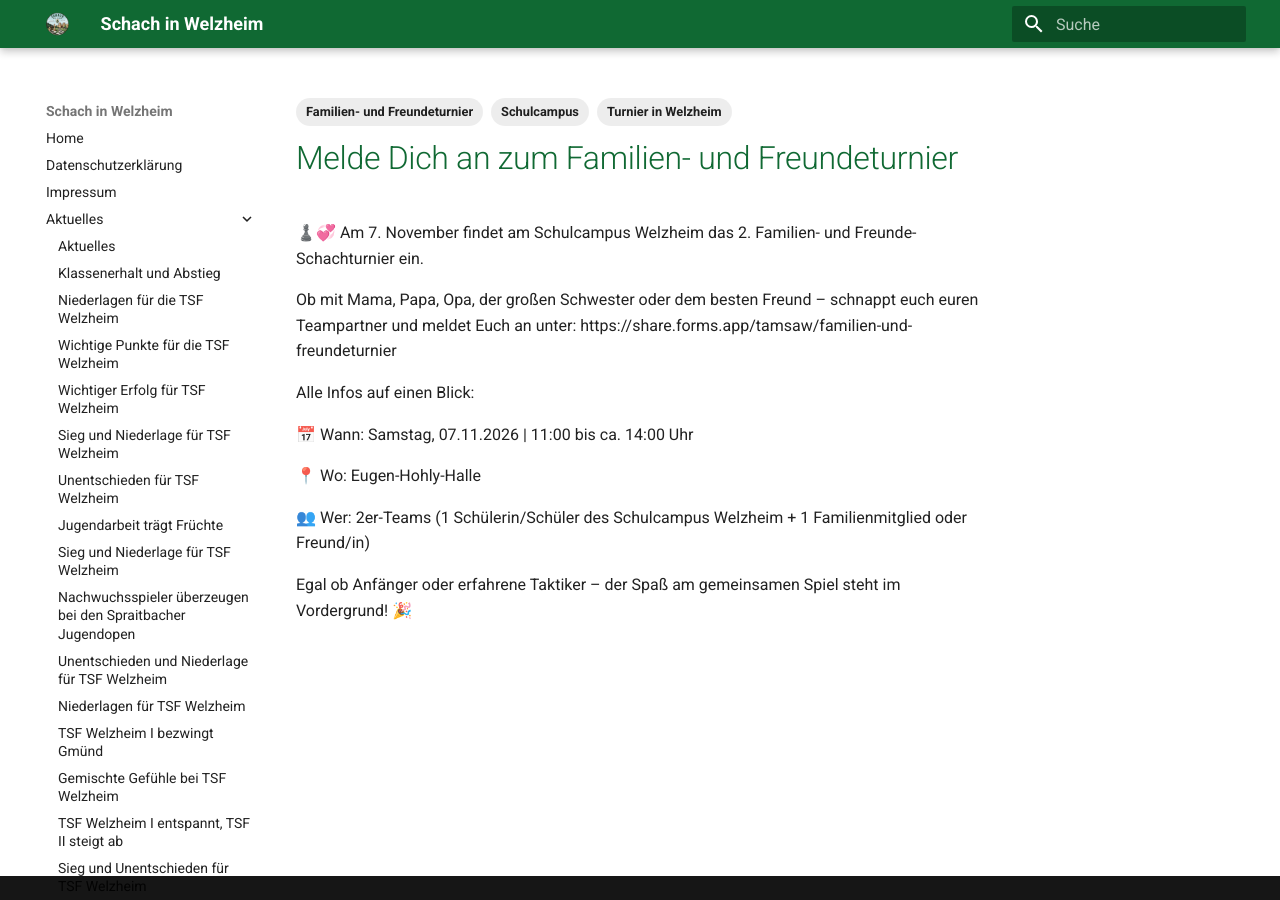
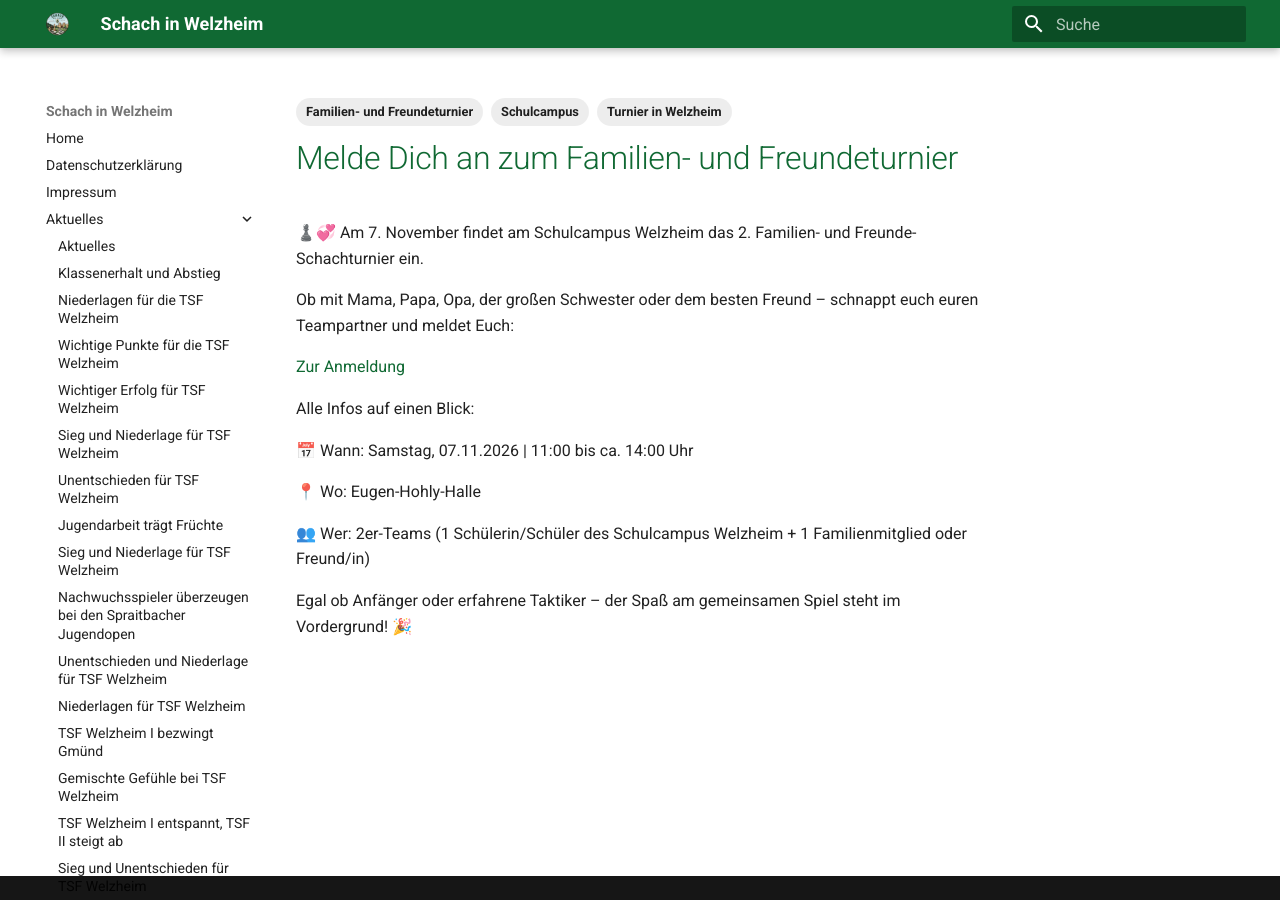
Before and after one commit to schachwelzheim/schachwelzheim, an MkDocs documentation site: the page built from docs/aktuelles/2026-09-29.md, in a window 1280 px wide. Built offline with MkDocs 1.6.1 and Material for MkDocs 9.7.7, drawn with Linux system fonts in a browser that asks for light colours.

Commit message:
Revise registration instructions for chess tournament
Updated the registration link format for the chess tournament.

```diff
--- a/docs/aktuelles/2026-09-29.md
+++ b/docs/aktuelles/2026-09-29.md
@@ -9,8 +9,9 @@ tags:
 
 ♟️💞 Am 7. November findet am Schulcampus Welzheim das 2. Familien- und Freunde-Schachturnier ein.
 
-Ob mit Mama, Papa, Opa, der großen Schwester oder dem besten Freund – schnappt euch euren Teampartner und meldet Euch an unter:
-https://share.forms.app/tamsaw/familien-und-freundeturnier
+Ob mit Mama, Papa, Opa, der großen Schwester oder dem besten Freund – schnappt euch euren Teampartner und meldet Euch:
+
+[Zur Anmeldung](https://share.forms.app/tamsaw/familien-und-freundeturnier)
 
 Alle Infos auf einen Blick:
 
```
